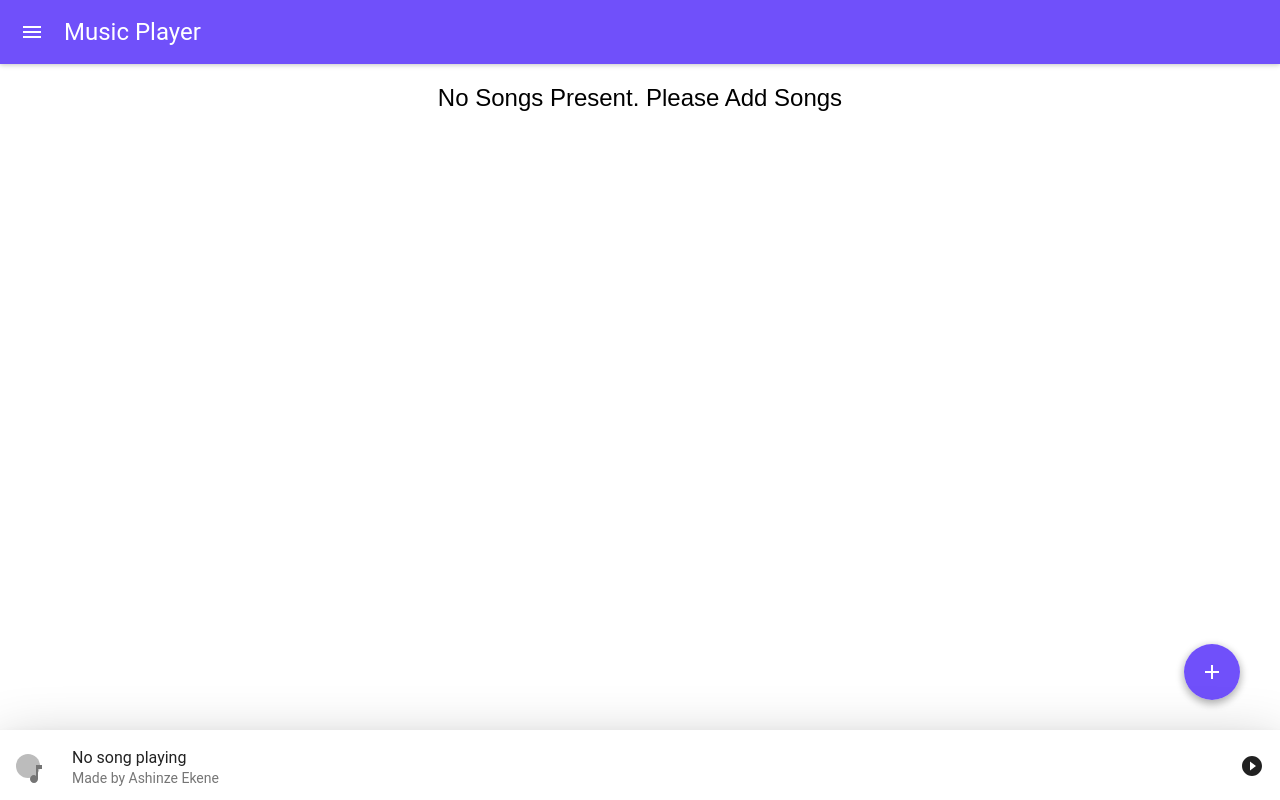
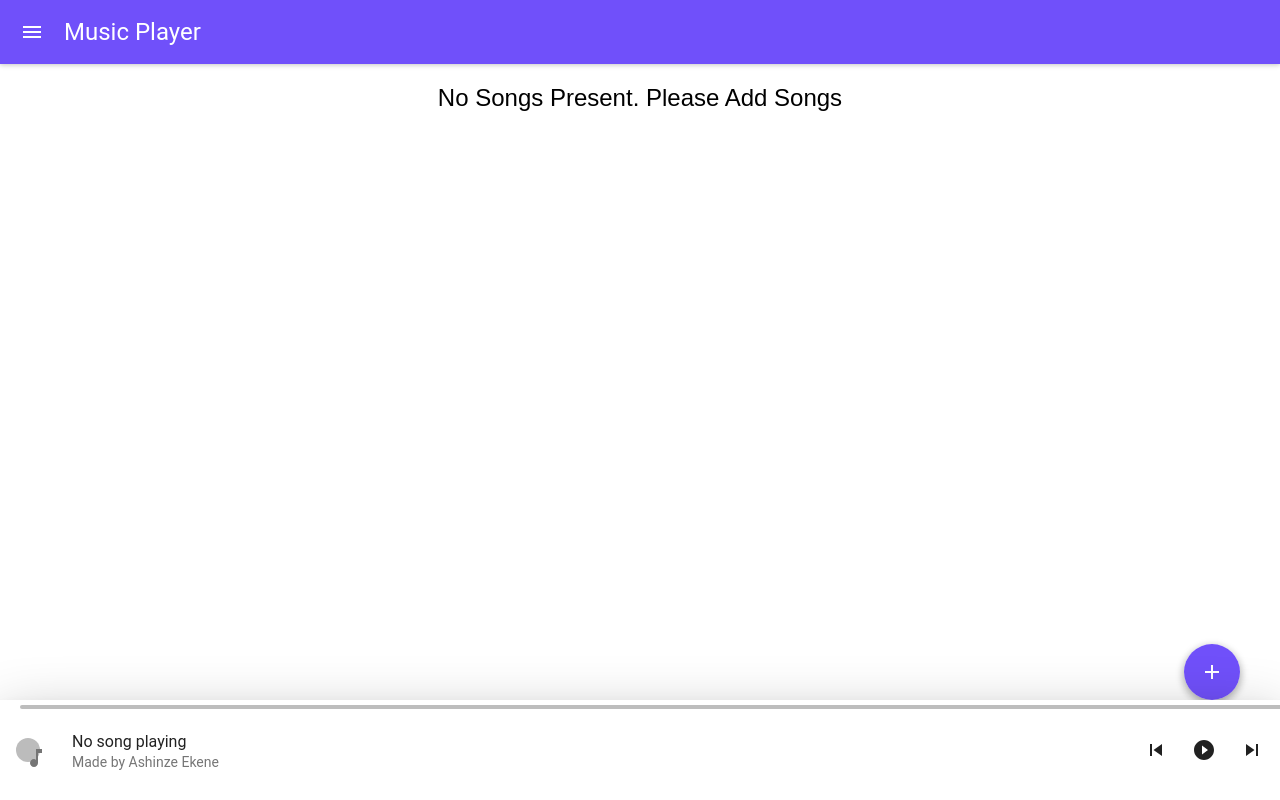
Before and after one commit to jamesgreatstory/react-music-player, a React (Create React App) app: page / in a window 1280 px wide. Built offline with nearby package versions, Linux system fonts and the light colour scheme; what react-tap-event-plugin would draw is missing.

Commit message:
'update'

```diff
--- a/package.json
+++ b/package.json
@@ -11,8 +11,7 @@
     "react-dom": "^15.6.1",
     "react-redux": "^5.0.6",
     "react-tap-event-plugin": "^2.0.1",
-    "redux": "^3.7.2",
-    "redux-store-observer": "^1.0.0"
+    "redux": "^3.7.2"
   },
   "devDependencies": {
     "react-scripts": "1.0.10"
--- a/src/components/AddSongs.js
+++ b/src/components/AddSongs.js
@@ -3,22 +3,12 @@ import FloatingActionButton from 'material-ui/FloatingActionButton';
 import ContentAdd from 'material-ui/svg-icons/content/add';
 import { addSongs } from '../actions'
 import { connect } from 'react-redux';
-import * as LocalForage from 'localforage'
 
 class AddSongs extends React.Component {
   constructor(props) {
     super(props)
     this.addSong = this.addSong.bind(this)
     this.triggerInput = this.triggerInput.bind(this)
-  }
-  componentDidMount() {
-    if(LocalForage.getItem("songs")) {
-      LocalForage.getItem("songs").then(val => {
-        if(val === null) return
-        this.props.addSongs(val)
-        console.log(val)
-      })
-    }
   }
   triggerInput() {
     this.fileInput.click()
--- a/src/components/MusicPlayer.js
+++ b/src/components/MusicPlayer.js
@@ -11,14 +11,23 @@ class MusicPlayer extends React.Component {
     this.state = {
       songs:[],
       nowPlaying: 0,
+      currentTime: 0,
       isPlaying: false,
     }
     this.togglePlaying = this.togglePlaying.bind(this)
     this.play = this.play.bind(this)
     this.playNext = this.playNext.bind(this)
+    this.playPrevious = this.playPrevious.bind(this)
+    this.loadData = this.loadData.bind(this)
   }
   togglePlaying() {
-    this.audioPlayer.paused? this.audioPlayer.play() : this.audioPlayer.pause()
+    if (this.audioPlayer.paused) {
+      this.audioPlayer.play()
+      this.setState({isPlaying: true})
+    } else {
+      this.audioPlayer.pause()
+      this.setState({isPlaying: false})
+     }
   }
   play(index) {
     console.log("PLAYING", index)
@@ -34,17 +43,31 @@ class MusicPlayer extends React.Component {
     }
   }
   playNext() {
-    this.play(this.state.nowPlaying + 1)
+    this.state.nowPlaying+2 >= this.props.songs.length ? this.play(0) :this.play(this.state.nowPlaying + 1)
+  }
+  playPrevious() {
+    this.state.nowPlaying === 0 ? this.play(this.props.songs.length - 1) :this.play(this.state.nowPlaying - 1)
+  }
+  loadData() {
+    const currentTime = 100 * this.audioPlayer.currentTime / this.audioPlayer.duration
+    this.setState({currentTime})
   }
   render() {
+    const paused = !this.state.isPlaying
     const song = this.props.songs[this.state.nowPlaying] ? this.props.songs[this.state.nowPlaying].name: "No song playing"
     return (
       <div>
         <MyAppBar/>
         <SongList songs={this.props.songs} playSong={this.play} />
         <AddSongs addSongs={this.addSongs } />
-        <audio controls hidden onEnded={this.playNext} ref={(audio)=> this.audioPlayer =audio} />
-        <NowPlaying togglePlaying= { this.togglePlaying } nowPlaying={song} />
+        <audio controls hidden onTimeUpdate={ this.loadData } onEnded={this.playNext} ref={(audio)=> this.audioPlayer =audio} />
+        <NowPlaying
+          togglePlaying= { this.togglePlaying }
+          playNext= { this.playNext }
+          isPlaying = { paused }
+          playPrevious= { this.playPrevious }
+          currentTime = { this.state.currentTime }
+          nowPlaying={song} />
       </div>
     )
   }
--- a/src/components/NowPlaying.js
+++ b/src/components/NowPlaying.js
@@ -3,23 +3,42 @@ import Avatar from 'material-ui/Avatar'
 import { ListItem } from 'material-ui/List'
 import Paper from 'material-ui/Paper'
 import IconButton from 'material-ui/IconButton';
+import LinearProgress from 'material-ui/LinearProgress';
 import AvPlayCircleFilled from 'material-ui/svg-icons/av/play-circle-filled'
+import AVPauseCirleOutline from 'material-ui/svg-icons/av/pause-circle-outline'
 import ImageMusicNote from 'material-ui/svg-icons/image/music-note'
+import AVSkipNext from 'material-ui/svg-icons/av/skip-next'
+import AVSkipPrevious from 'material-ui/svg-icons/av/skip-previous'
 
 class NowPlaying extends React.Component {
   constructor(props) {
     super(props)
     this.togglePlaying = this.togglePlaying.bind(this)
+    this.playNext = this.playNext.bind(this)
+    this.playPrevious = this.playPrevious.bind(this)
   }
   togglePlaying() {
     this.props.togglePlaying()
   }
+  playNext() {
+    this.props.playNext()
+  }
+  playPrevious() {
+    this.props.playPrevious()
+  }
   render() {
+    const button = this.props.isPlaying ? <AvPlayCircleFilled/> : <AVPauseCirleOutline />
     return (
-      <Paper style={{backgroundColor: "white", zIndex: "4000", position: "fixed", bottom: "0px", left: "0px", width: "100%", height: "70px"}} zDepth={5} rounded={false}>
+      <Paper style={{backgroundColor: "white", zIndex: "4000", position: "fixed", bottom: "0px", left: "0px", width: "100%", height: "100px"}} zDepth={5} rounded={false}>
+        <LinearProgress style={{margin:"5px 20px"}} mode="determinate" min={0} max={100} value={this.props.currentTime} />
         <ListItem
           leftIcon={<Avatar icon={<ImageMusicNote/>}/>}
-          rightIconButton={<IconButton onClick={this.togglePlaying} ><AvPlayCircleFilled/></IconButton>}
+          rightIconButton={
+            <div>
+              <IconButton onClick={this.playPrevious} ><AVSkipPrevious/></IconButton>
+              <IconButton onClick={this.togglePlaying} >{button}</IconButton>
+              <IconButton onClick={this.playNext} ><AVSkipNext/></IconButton>
+            </div>}
           primaryText= {this.props.nowPlaying}
           secondaryText="Made by Ashinze Ekene"
         />
--- a/src/components/SongList.js
+++ b/src/components/SongList.js
@@ -14,7 +14,7 @@ const SongList = (props) => {
     props.playSong(index)
   }
   return (
-    <div>
+    <div style={{marginBottom: "100px"}}>
       <List>
         {
           props.songs.map((song, ind) => (
```
Also changed, not shown: 1 other file (tests, documents, lock files or other folders).
